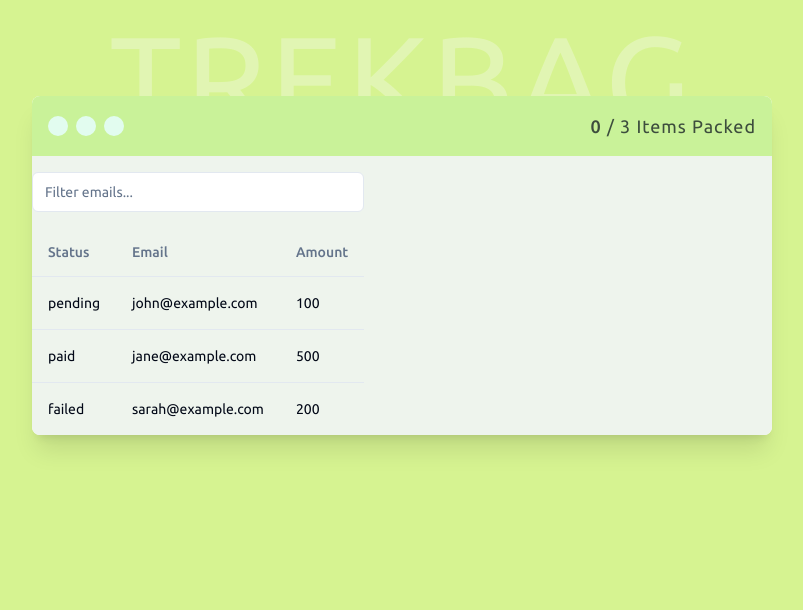
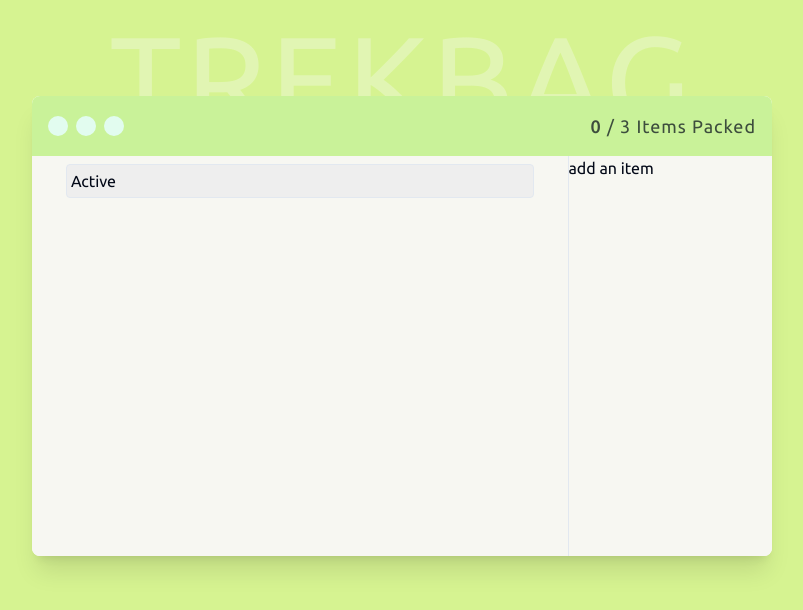
Before and after one commit to ChenHaoJie9527/mini-trekbag, a React (Vite) app: page / in a window 1280 px wide. Shown: the top 610 px of the page, without its empty margins (238-1041 px from the left). Built offline with nearby package versions, Linux system fonts and the light colour scheme.

Commit message:
custom select

```diff
--- a/package.json
+++ b/package.json
@@ -10,6 +10,7 @@
     "preview": "vite preview"
   },
   "dependencies": {
+    "@headlessui/react": "^2.1.1",
     "@radix-ui/react-select": "^2.1.1",
     "@tanstack/react-table": "^8.19.2",
     "class-variance-authority": "^0.7.0",
--- a/src/components/TrekCard.tsx
+++ b/src/components/TrekCard.tsx
@@ -1,10 +1,21 @@
 import { Card, CardContent, CardHeader, CardTitle } from "@/components/ui/card";
 import Status from "./base/Status";
 import Packed from "./base/Packed";
-import DataTable from "./Table";
-import { columns } from "@/lib/columns";
-import { tableSources } from "@/lib/data";
+import Select from "./base/Select";
+// import DataTable from "./Table";
+// import { columns } from "@/lib/columns";
+// import { tableSources } from "@/lib/data";
 
+const options = [
+  {
+    id: "1",
+    value: "Active",
+  },
+  {
+    id: "2",
+    value: "Paused",
+  },
+];
 export default function TrekCard() {
   return (
     <Card className=" shadow-xl border-none min-w-[740px] relative -top-12">
@@ -14,8 +25,14 @@
           <Packed />
         </CardTitle>
       </CardHeader>
-      <CardContent className="bg-[#eef4ed] rounded-b-lg flex p-0">
-        <DataTable columns={columns} data={tableSources} />
+      <CardContent className="bg-[#f7f7f2] rounded-b-lg flex p-0 min-h-[400px] ">
+        {/* <DataTable columns={columns} data={tableSources} /> */}
+        <div className="w-full flex items-center  flex-[70%] border-r flex-col">
+          <div className="w-full p-2 flex items-center justify-center">
+            <Select options={options} className="w-[90%]" defaultName="Active" />
+          </div>
+        </div>
+        <div className="flex-[25%]">add an item</div>
       </CardContent>
     </Card>
   );
--- /dev/null
+++ b/src/components/base/Select.tsx
@@ -0,0 +1,45 @@
+import {
+  Listbox,
+  ListboxButton,
+  ListboxOption,
+  ListboxOptions,
+} from "@headlessui/react";
+
+type Options = {
+  id: string;
+  value: string;
+};
+
+interface Props {
+  options: Options[];
+  defaultName?: string;
+  className?: string;
+}
+export default function Select({ options, defaultName, className }: Props) {
+  return (
+    <Listbox as="div" className={`relative ${className}`}>
+      <ListboxButton className="border bg-[#eeeeee] p-1 rounded w-full text-left">
+        {defaultName || "Select an option"}
+      </ListboxButton>
+      <ListboxOptions className="absolute mt-10 w-full bg-white border rounded shadow-lg max-h-60 overflow-auto">
+        {options.map((option) => (
+          <ListboxOption
+            key={option.id}
+            value={option.value}
+            className={({ active, selected }) =>
+              `cursor-pointer select-none relative p-2 ${
+                active ? "bg-blue-100" : ""
+              } ${selected ? "font-bold" : ""}`
+            }
+          >
+            {({ selected }) => (
+              <span className={`block truncate ${selected ? "font-bold" : ""}`}>
+                {option.value}
+              </span>
+            )}
+          </ListboxOption>
+        ))}
+      </ListboxOptions>
+    </Listbox>
+  );
+}
--- a/tailwind.config.js
+++ b/tailwind.config.js
@@ -72,6 +72,9 @@
         "accordion-up": "accordion-up 0.2s ease-out",
       },
     },
+    data: {
+      checked: 'ui~="checked"',
+    }
   },
   plugins: [require("tailwindcss-animate")],
 }
```
Also changed, not shown: 1 other file (tests, documents, lock files or other folders).
